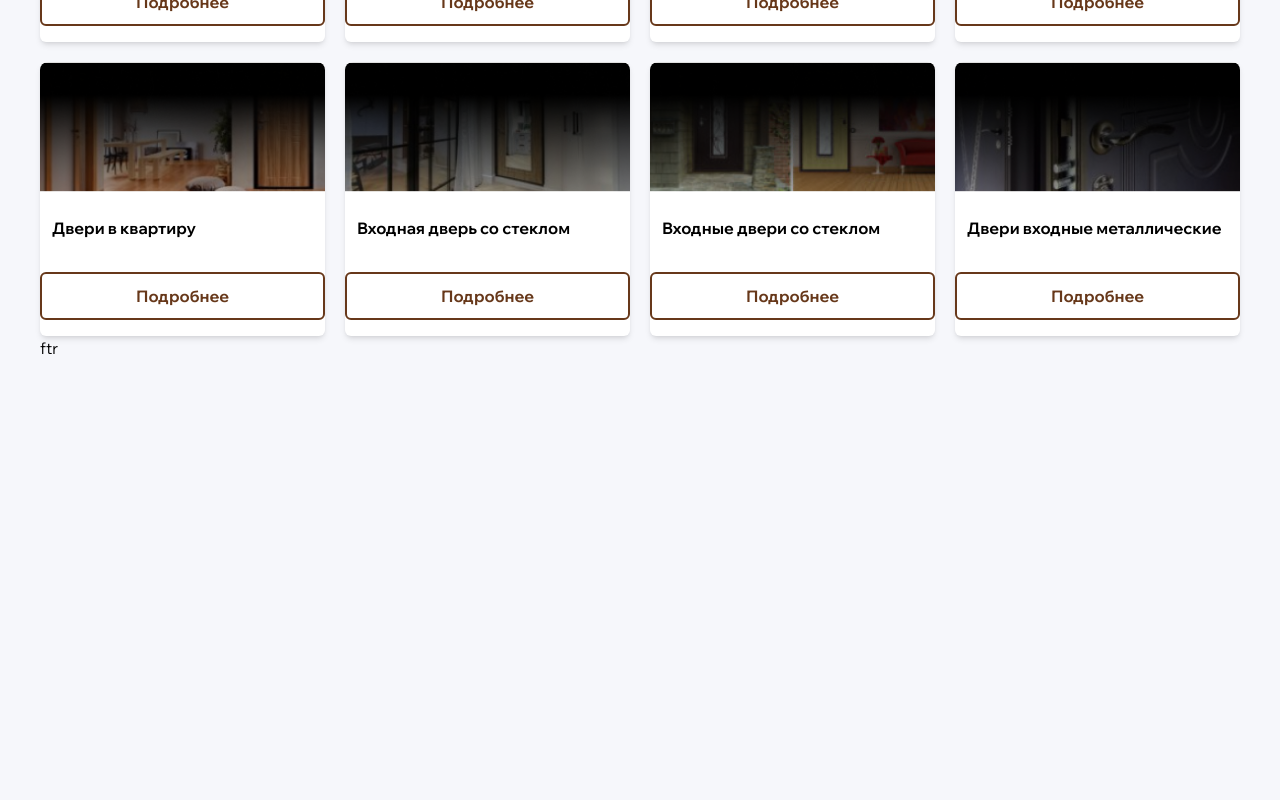
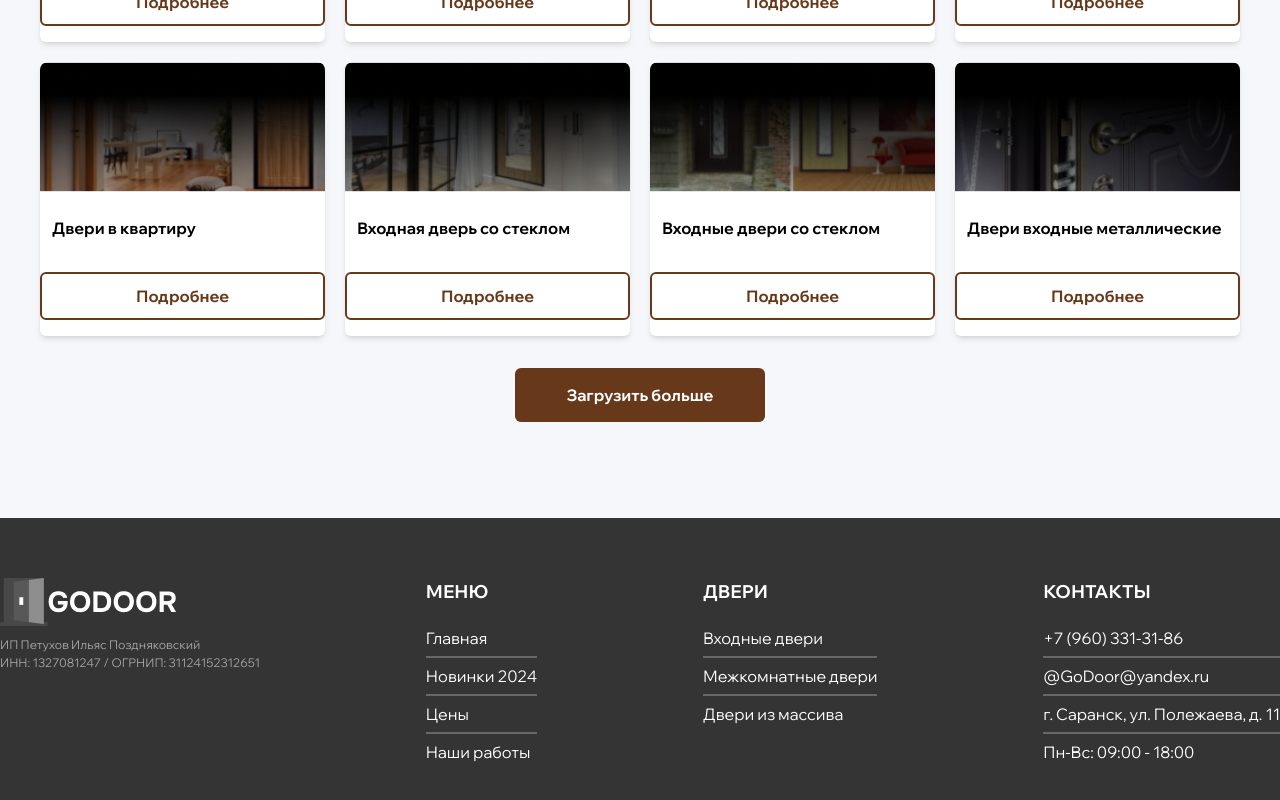
Before and after one commit to WhiteWat3r/godoor, a React (Vite) app: page / in a window 1280 px wide. Shown: the part 2682-3482 px from the top of the page. Before the commit the page ends 3042 px from the top, so only its background shows below. Built offline with nearby package versions, Linux system fonts and the light colour scheme.

Commit message:
feat footer

```diff
--- a/src/components/layout/Footer.tsx
+++ b/src/components/layout/Footer.tsx
@@ -1,25 +1,45 @@
-import footerDesktopBg from "@/assets/images/home/footer-desktop.png";
-import footerBg from "@/assets/images/home/footer.png";
-import footerLogo from "@/assets/images/logos/footer-logo.svg";
-import useBreakpoint from "@/hooks/useBreakpoint";
+import footerLogo from "@/assets/images/doors/logo-footer.png";
 
-const requisites = [
-  {
-    id: 1,
-    text: "ИНН 7811536910 КПП 783801001",
-  },
-  {
-    id: 2,
-    text: "ОГРН 1127847628809",
-  },
-  {
-    id: 3,
-    text: "ООО «ТрансБиоТек»",
-  },
-];
+import { FooterListItem } from "../ui/FooterListItem";
 
 export const Footer = () => {
-  return <footer className="">
-    <div className="mx-auto  w-full max-w-[1440px] px-[40px]">ftr</div>
-  </footer>;
+  return (
+    <footer className="bg-[#343434]">
+      <div className="mx-auto mt-20 flex w-full max-w-[1440px] justify-between py-[60px]">
+        <div>
+          <img src={footerLogo} alt="GODOOR" />
+          <p className="mt-[10px] text-[12px] text-[#A4A4A4]">
+            ИП Петухов Ильяс Поздняковский <br />
+            ИНН: 1327081247 / ОГРНИП: 31124152312651
+          </p>
+        </div>
+        <nav className="text-white">
+          <h3 className="text-[18px] font-bold">МЕНЮ</h3>
+          <ul className="mt-[15px] flex flex-col justify-center text-[16px]">
+            <FooterListItem text="Главная" url="/" border link/>
+            <FooterListItem text="Новинки 2024" url="/" border link/>
+            <FooterListItem text="Цены" url="/" border link/>
+            <FooterListItem text="Наши работы" url="/" link/>
+          </ul>
+        </nav>
+        <nav className="text-white">
+          <h3 className="text-[18px] font-bold">ДВЕРИ</h3>
+          <ul className="mt-[15px] flex flex-col justify-center text-[16px]">
+            <FooterListItem text="Входные двери" url="/" border link/>
+            <FooterListItem text="Межкомнатные двери" url="/" border link/>
+            <FooterListItem text="Двери из массива" url="/" link/>
+          </ul>
+        </nav>
+        <div className="text-white">
+          <h3 className="text-[18px] font-bold">КОНТАКТЫ</h3>
+          <ul className="mt-[15px] flex flex-col justify-center text-[16px]">
+            <FooterListItem text="+7 (960) 331-31-86" border />
+            <FooterListItem text="@GoDoor@yandex.ru" border />
+            <FooterListItem text="г. Саранск, ул. Полежаева, д. 11" border/>
+            <FooterListItem text="Пн-Вс: 09:00 - 18:00" />
+          </ul>
+        </div>
+      </div>
+    </footer>
+  );
 };
--- /dev/null
+++ b/src/components/ui/FooterListItem.tsx
@@ -0,0 +1,32 @@
+import { Link } from "react-router-dom";
+
+export const FooterListItem = ({
+  text,
+  url,
+  border,
+  link,
+}: {
+  text: string;
+  url?: string;
+  border?: boolean;
+  link?: boolean;
+}) => {
+  return link ? (
+    <li>
+      <Link
+        to={url}
+        className={`pointer block py-[6px] hover:text-[#A4A4A4] ${border ? "border-b-2 border-[#676767]" : ""}`}
+      >
+        {text}
+      </Link>
+    </li>
+  ) : (
+    <li>
+      <span
+        className={`block py-[6px] ${border ? "border-b-2 border-[#676767]" : ""}`}
+      >
+        {text}
+      </span>
+    </li>
+  );
+};
--- a/src/pages/Home.tsx
+++ b/src/pages/Home.tsx
@@ -104,6 +104,12 @@ export const Home = () => {
             <CollectionCard collection={collection} key={collection.id} />
           ))}
         </ul>
+        <Link
+          to={`/`} //ссылка на подобрки
+          className="mx-auto mb-4 mt-8 block w-full max-w-[250px] rounded-[6px] bg-[#67381A] py-[15px] text-center font-bold text-white transition-all duration-300 hover:bg-[#ba5c22]"
+        >
+          Загрузить больше
+        </Link>
       </section>
     </>
   );
```
Also changed, not shown: src/assets/images/doors/logo-footer.png (added).
